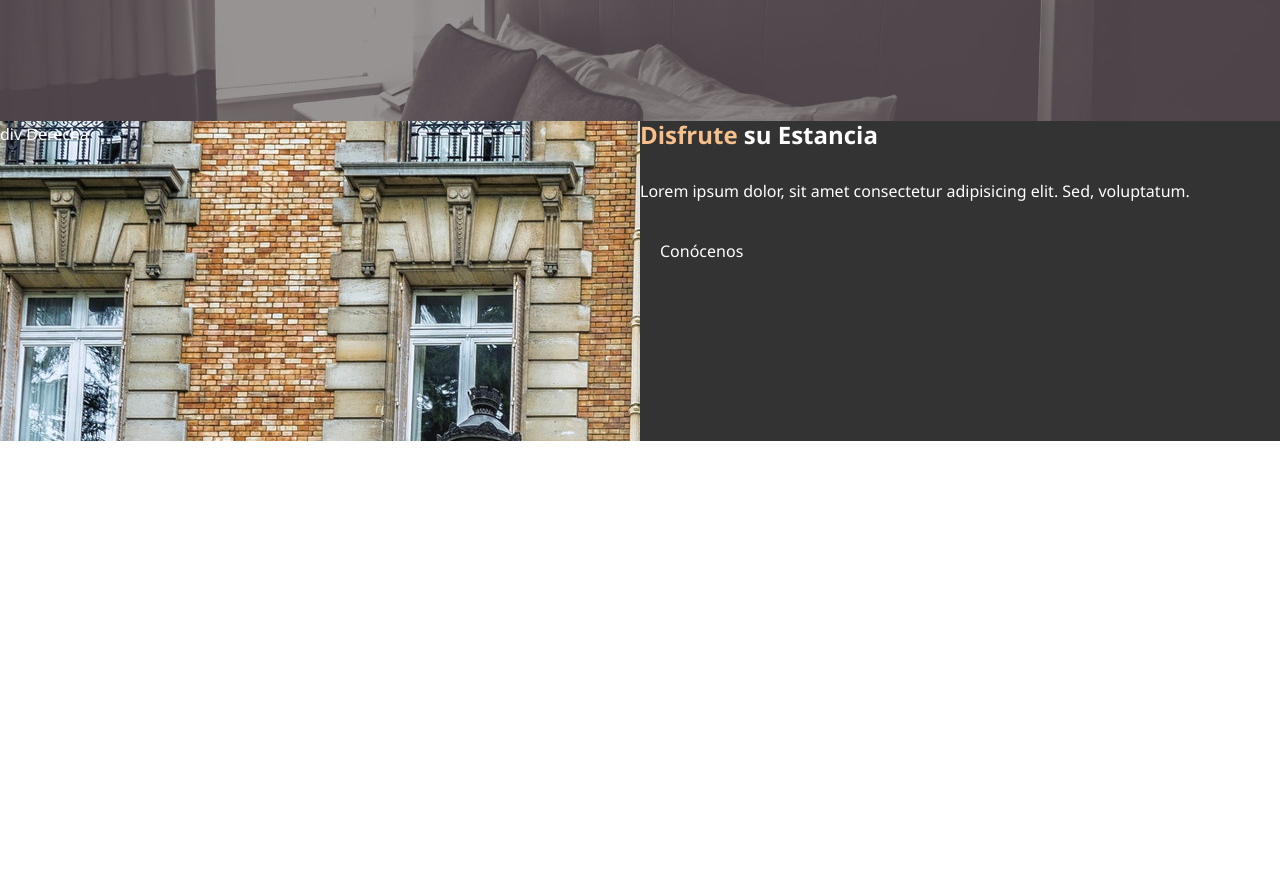
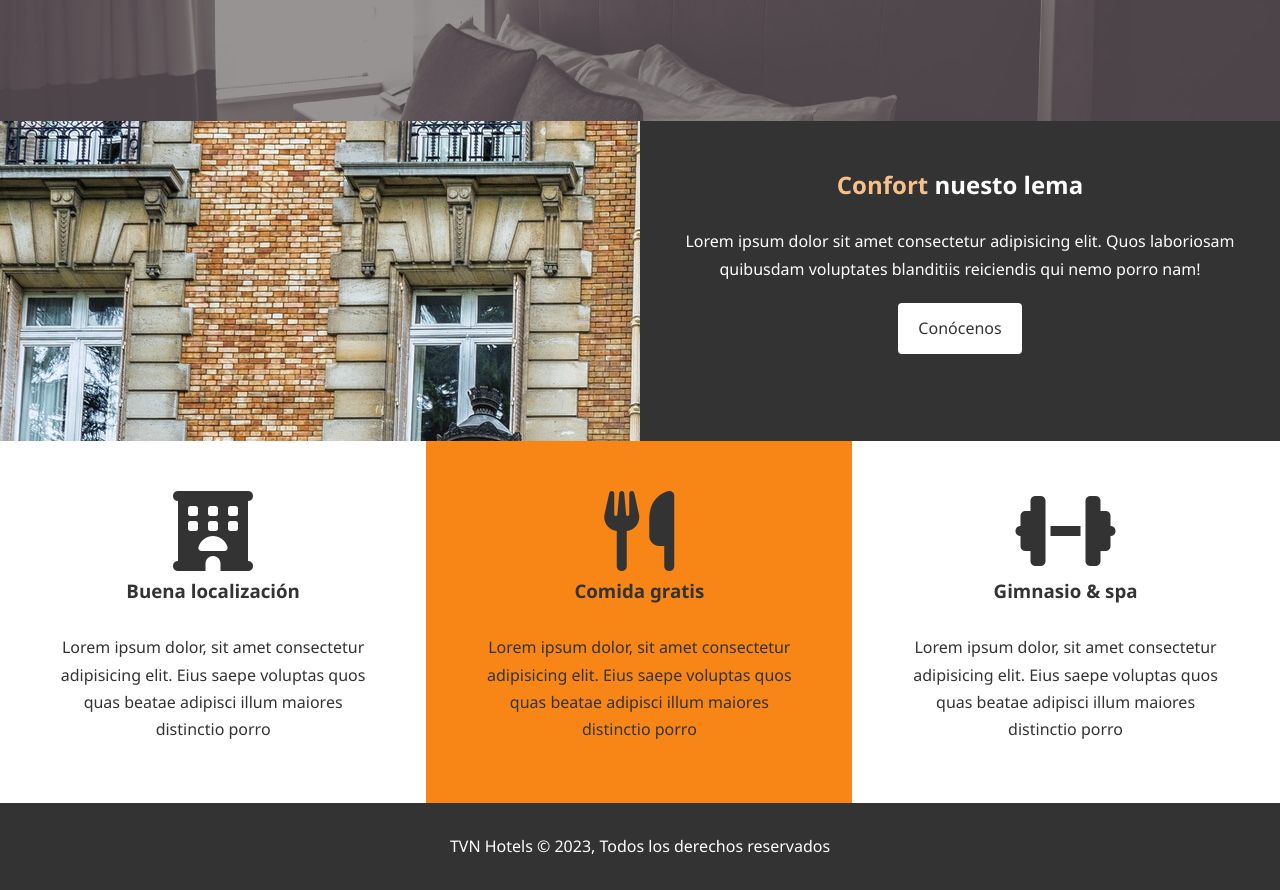
Before and after one commit to muevetef/hotel_transilvania, a plain HTML site: page index.html in a window 1280 px wide. Shown: the part 326-1216 px from the top of the page. Before the commit the page ends 800 px from the top, so only its background shows below. Drawn offline with Linux system fonts and the light colour scheme.

Commit message:
fin index

```diff
--- a/css/style.css
+++ b/css/style.css
@@ -43,6 +43,8 @@ p{
 
 }
 /* Colores para reutilizar */
+
+
 .bg-dark{
     background: #333;
     color: #fff;
@@ -51,7 +53,7 @@ p{
     background: #fff;
     color: #333;
 }
-.bg_primary{
+.bg-primary{
     background: #f78616;
     color:#333;
 }
@@ -118,6 +120,7 @@ p{
 /* INfO section */
 #info{
     height: 320px;
+
 }
 #info .info-img{
     float: left;
@@ -130,4 +133,32 @@ p{
     float:right;
     width: 50%;
     min-height: 100%;
+    text-align: center;
+    padding: 50px 30px;
 }
+/* features */
+#features{
+    overflow: auto;
+}
+.box{
+    width: 33.3%;
+    float: left;
+    padding: 50PX;
+    text-align: center;
+}
+.box i {
+    font-size: 5em;
+    margin-bottom: 6px;
+}
+
+/* Footer */
+#main-footer{
+    text-align: center;
+    padding: 20px;
+}
+
+.crl{
+clear: both;
+}
+
+/* ABOUT */
--- a/index.html
+++ b/index.html
@@ -10,8 +10,14 @@
     />
     <meta name="keywords" content="hotel, spa, monstruos, vampiros" />
     <!-- Font awesome Link -->
-    <link rel="stylesheet" href="https://cdnjs.cloudflare.com/ajax/libs/font-awesome/6.4.0/css/all.min.css" integrity="sha512-iecdLmaskl7CVkqkXNQ/ZH/XLlvWZOJyj7Yy7tcenmpD1ypASozpmT/E0iPtmFIB46ZmdtAc9eNBvH0H/ZpiBw==" crossorigin="anonymous" referrerpolicy="no-referrer" />
-    <link rel="stylesheet" href="./css/style.css">
+    <link
+      rel="stylesheet"
+      href="https://cdnjs.cloudflare.com/ajax/libs/font-awesome/6.4.0/css/all.min.css"
+      integrity="sha512-iecdLmaskl7CVkqkXNQ/ZH/XLlvWZOJyj7Yy7tcenmpD1ypASozpmT/E0iPtmFIB46ZmdtAc9eNBvH0H/ZpiBw=="
+      crossorigin="anonymous"
+      referrerpolicy="no-referrer"
+    />
+    <link rel="stylesheet" href="./css/style.css" />
     <title>Hotel Tranasilvania | Biemvenid@s</title>
   </head>
   <body>
@@ -29,20 +35,55 @@
       <div id="showcase">
         <div class="showcase-content">
           <h2><span class="text-primary"> Disfrute</span> su Estancia</h2>
-          <p>Lorem ipsum dolor, sit amet consectetur adipisicing elit. Sed, voluptatum.</p>
+          <p>
+            Lorem ipsum dolor, sit amet consectetur adipisicing elit. Sed,
+            voluptatum.
+          </p>
           <a class="btn" href="about.html">Conócenos</a>
         </div>
       </div>
     </header>
     <section id="info" class="bg-dark">
-      <div class="info-img">div Derecha</div>
-      <div class="info-content">          <h2><span class="text-primary"> Disfrute</span> su Estancia</h2>
-        <p>Lorem ipsum dolor, sit amet consectetur adipisicing elit. Sed, voluptatum.</p>
-        <a class="btn" href="about.html">Conócenos</a></div>
+      <div class="info-img"></div>
+      <div class="info-content">
+        <h2><span class="text-primary"> Confort</span> nuesto lema</h2>
+        <p>
+          Lorem ipsum dolor sit amet consectetur adipisicing elit. Quos
+          laboriosam quibusdam voluptates blanditiis reiciendis qui nemo porro
+          nam!
+        </p>
+        <a class="btn bg-light" href="about.html">Conócenos</a>
+      </div>
     </section>
     <section id="features">
-
+      <div class="box bg-light">
+        <i class="fa-solid fa-hotel"></i>
+        <h3>Buena localización</h3>
+        <p>
+          Lorem ipsum dolor, sit amet consectetur adipisicing elit. Eius saepe
+          voluptas quos quas beatae adipisci illum maiores distinctio porro
+        </p>
+      </div>
+      <div class="box bg-primary">
+        <i class="fa-solid fa-utensils"></i>
+        <h3>Comida gratis</h3>
+        <p>
+          Lorem ipsum dolor, sit amet consectetur adipisicing elit. Eius saepe
+          voluptas quos quas beatae adipisci illum maiores distinctio porro
+        </p>
+      </div>
+      <div class="box bg-light">
+        <i class="fa-solid fa-dumbbell"></i>
+        <h3>Gimnasio & spa</h3>
+        <p>
+          Lorem ipsum dolor, sit amet consectetur adipisicing elit. Eius saepe
+          voluptas quos quas beatae adipisci illum maiores distinctio porro
+        </p>
+      </div>
     </section>
-    <footer></footer>
+    <div clas="crl"></div>
+    <footer id="main-footer" class="bg-dark">
+      <p>TVN Hotels &copy; 2023, Todos los derechos reservados</p>
+    </footer>
   </body>
 </html>
```
Also changed, not shown: about.html (+57 -0 lines).
